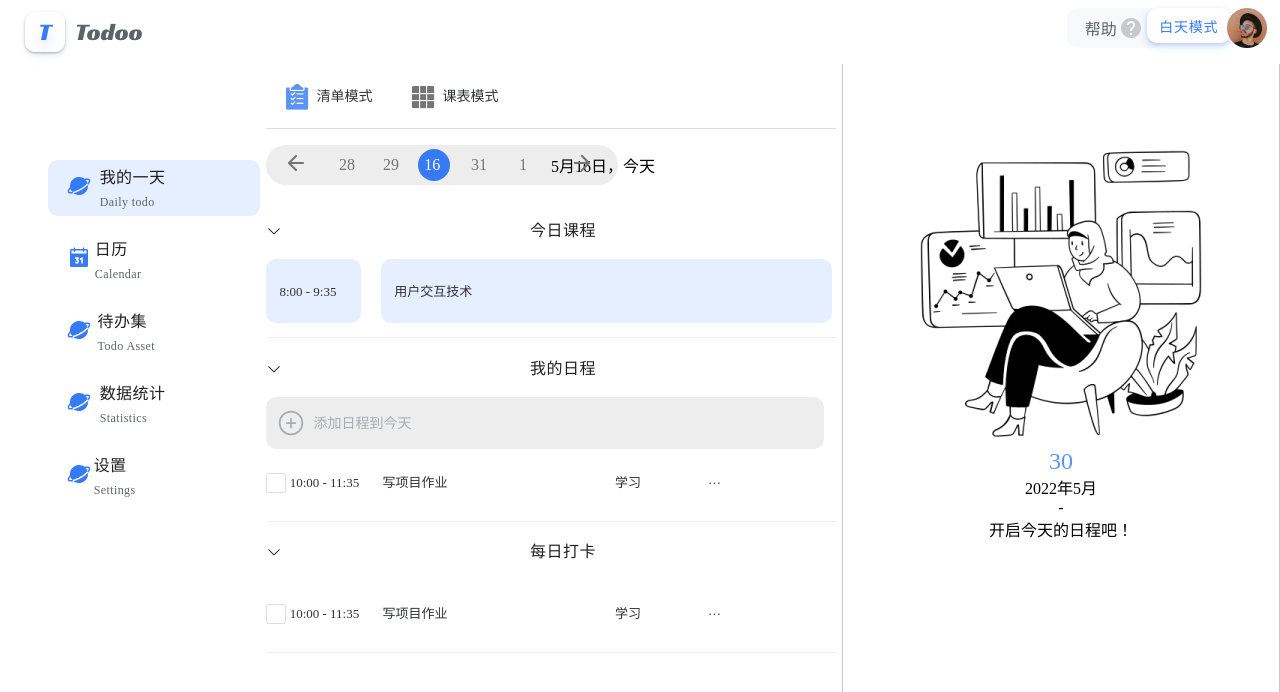
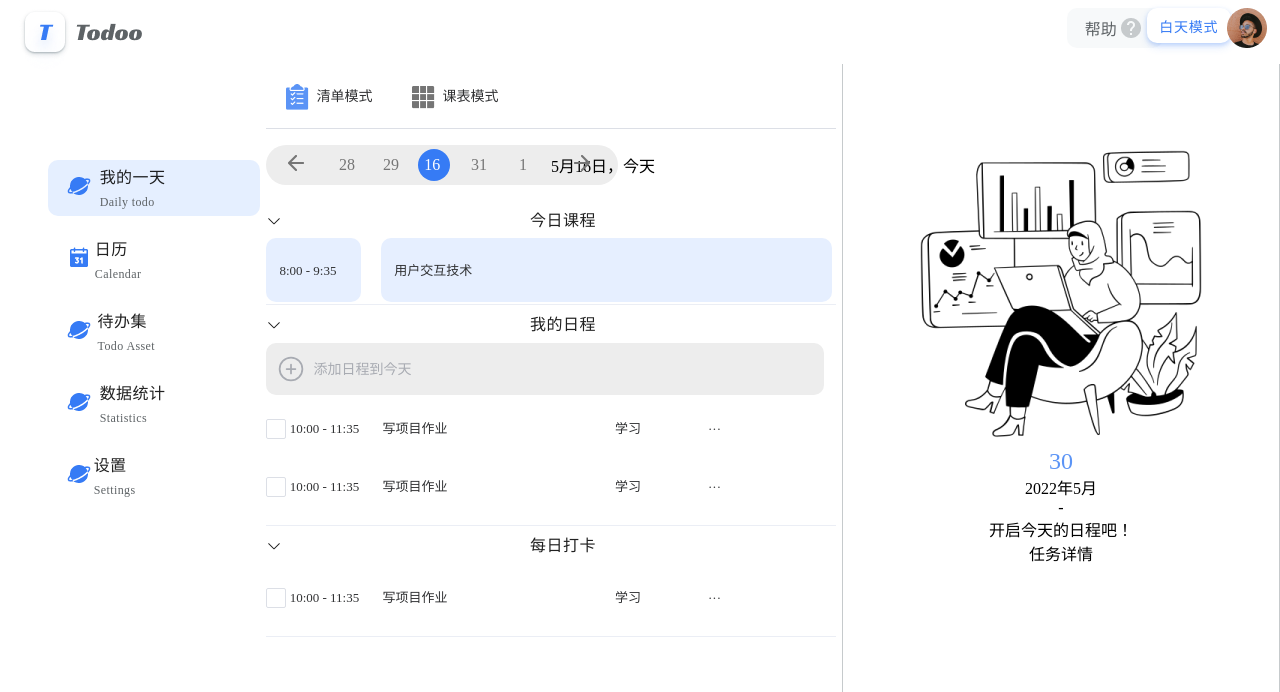
Before and after one commit to junjiangyue/todoo, a Vue app: page / in a window 1280 px wide. Shown: the top 692 px of the page. Built offline with nearby package versions, Linux system fonts and the light colour scheme.

Commit message:
点击任务跳转

```diff
--- a/src/App.vue
+++ b/src/App.vue
@@ -3,11 +3,17 @@ import { RouterView } from 'vue-router'
 import TopNav from './components/public/TopNav.vue'
 import LeftBar from './components/public/LeftBar.vue'
 import RightBar from './components/public/RightBar.vue'
-
+import { ref, reactive, toRefs } from "vue";
 // 不显示右侧边栏的路由
 const excludeRightBar = ['/todo-asset', '/settings', '/login', '/statistic', '/TimeTable']
 // 不显示顶、左侧边栏的路由
 const excludeTopLeft = ['/login']
+const getMission = v => {
+      console.log('app.vue收到的:',v);
+      missionID.value = v;
+      console.log('app.missionID:',missionID.value);
+    }
+const missionID = ref();
 </script>
 
 <template>
@@ -23,13 +29,13 @@ const excludeTopLeft = ['/login']
     <section :class="['center-content', excludeTopLeft.includes($route.path) ? 'full-content' : '']">
       <router-view v-slot="{ Component }">
         <keep-alive>
-          <component :is="Component" />
+          <component :is="Component"  @mission="getMission"/>
         </keep-alive>
       </router-view>
     </section>
 
     <!--右侧边栏-->
-    <right-bar v-if="!excludeRightBar.includes($route.path)"/>
+    <right-bar v-if="!excludeRightBar.includes($route.path)" :msg="missionID"/>
 
   </article>
 </template>
--- a/src/components/public/RightBar.vue
+++ b/src/components/public/RightBar.vue
@@ -1,9 +1,10 @@
 <script>
 export default {
+  props:['msg'],
   data(){
     return{
       today:'30',
-      date:'2022年5月'
+      date:'2022年5月',
     }
   }
 }
@@ -12,6 +13,7 @@ export default {
 <template>
 <!-- 怎么样才能做到，不选中的时候显示这部分内容，选中的时候显示其他内容？ -->
   <section class="right-bar-wrapper">
+    <div v-if="msg==-1||msg==null">
       <div class="illu">
         <img src="@/assets/illustration/welcome1.png"/>
       </div>
@@ -22,6 +24,10 @@ export default {
         -
       </div>
       <div>开启今天的日程吧！</div>
+    </div>
+    <div v-if="msg!=-1">
+      任务详情{{msg}}
+    </div>
   </section>
 </template>
 
--- a/src/views/DailyTodo.vue
+++ b/src/views/DailyTodo.vue
@@ -22,6 +22,11 @@ export default {
                 this.ListIcon=new URL('../assets/icon/listmode-un.png', import.meta.url).href;
             }
 
+        },
+        getMission(missionID){
+            console.log('父组件收到的消息：'+missionID)
+        // 父组件传值
+            this.$emit("mission",missionID);
         }
     },
     mounted(){
@@ -40,7 +45,7 @@ export default {
         </el-menu>
     </div>
     <div>
-        <router-view name="modeShift"></router-view>
+        <router-view name="modeShift" @mission="getMission"></router-view>
     </div>
 </div>
 </template>
--- a/src/views/ListMode.vue
+++ b/src/views/ListMode.vue
@@ -13,6 +13,14 @@ export default {
             todolist:[
                 {
                     missionId:1,
+                    missionTime:"10:00 - 11:35",
+                    missionTitle:"写项目作业",
+                    missionPriority:"极高",
+                    missionState:1,
+                    missionLabel:"学习"
+                },
+                {
+                    missionId:2,
                     missionTime:"10:00 - 11:35",
                     missionTitle:"写项目作业",
                     missionPriority:"极高",
@@ -43,13 +51,10 @@ export default {
                 name: '',
                 describe:'',
                 sub:'',
-                region: '',
+                priority: '',
+                label:'',
                 date1: '',
-                date2: '',
-                delivery: false,
-                type: [],
-                resource: '',
-                desc: ''}
+                date2: '',}
         }
     },
      methods:{
@@ -67,7 +72,16 @@ export default {
             .catch(_ => {});
         },
         add(){
-            console.log(this.form.name);
+            console.log(this.form);
+            this.visible = false;
+            // 上传到后端
+
+            // 从后端重新获取用户当天的任务列表
+
+        },
+        godetail(missionId){
+            this.$emit("mission",missionId);
+            //console.log(missionId)
         }
     },
     mounted(){
@@ -138,7 +152,7 @@ export default {
         </el-input>
             </div>
             <div v-for="(mission) in todolist" :key = "mission.missionId">
-                <el-row class="mission" @click="godetail">
+                <el-row class="mission" @click="godetail(mission.missionId)">
                     <el-col :span="1">
                     <el-checkbox v-model = "complete" size="large"/>
                     </el-col>
@@ -178,27 +192,31 @@ export default {
                         <div class="line">
                         <img style="margin-left: 1em;" src="@/assets/icon/label.png"/>
                         <span style="font-size:14px;padding:5px;">标签</span>
-                        <input class="sub" v-model="form.sub" autocomplete="off" placeholder="    添加子任务"/>
+                        <el-radio-group v-model="form.label" size="medium">
+                            <el-radio-button label="学习" ></el-radio-button>
+                            <el-radio-button label="生活"></el-radio-button>
+                            <el-radio-button label="工作"></el-radio-button>
+                            <el-radio-button label="休闲"></el-radio-button>
+                        </el-radio-group>
                         </div>
                     </el-form-item>
                     <el-form-item>
                          <div class="line">
                             <img style="margin-left: 1em;" src="@/assets/icon/priority.png"/>
                             <span style="font-size:14px;padding:5px;">重要程度</span>
-                            <el-select v-model="form.region" placeholder="不重要不紧急">
-                            <el-option label="Zone No.1" value="shanghai" />
-                            <el-option label="Zone No.2" value="beijing" />
-                            <el-option label="Zone No.1" value="shanghai" />
-                            <el-option label="Zone No.2" value="beijing" />
-                            <el-option label="Zone No.2" value="beijing" />
+                            <el-select v-model="form.priority" placeholder="不重要不紧急">
+                            <el-option label="重要且紧急" value="1" />
+                            <el-option label="重要不紧急" value="2" />
+                            <el-option label="不重要紧急" value="3" />
+                            <el-option label="不重要不紧急" value="4" />
                             </el-select>
                         </div>
                     </el-form-item>
                 </el-col>
                 <el-col :span="6" style="background-color:#EDEDED;border-radius: 0px 10px 0px 0px;border-left: solid 1px #E3E5E5;">
                     <div class="time">
-                    <div><el-button class="thisday">{{date}}/今天</el-button></div>
-                    <div><el-button class="thisday">{{date}}/明天</el-button></div>
+                    <div><el-button class="thisday" autofocus="true" @click="form.date1=date">{{date}}/今天</el-button></div>
+                    <div><el-button class="thisday"  @click="form.date1=date">{{date}}/明天</el-button></div>
                     <div><el-button class="thisday">没有日期</el-button></div>
                     <div>
                         <el-dropdown trigger="click">
@@ -208,7 +226,7 @@ export default {
                             <template #dropdown>
                                 <div class="block">
                                     <el-date-picker
-                                    v-model="value1"
+                                    v-model="form.date1"
                                     type="datetimerange"
                                     range-separator="To"
                                     start-placeholder="开始时间"
@@ -264,7 +282,7 @@ export default {
 
 .courseItem{
     width: 100%;
-    height: 64px;
+    height: 4em;
     display: flex;
     align-items: center;
 }
@@ -471,4 +489,7 @@ input:focus{
     border-radius: 10px;
     margin-bottom: 1em;
 }
+:deep().el-collapse-item__header{
+    height: 1.7em;
+}
 </style>
```
Lines whose indentation alone changed are shown as unchanged.
